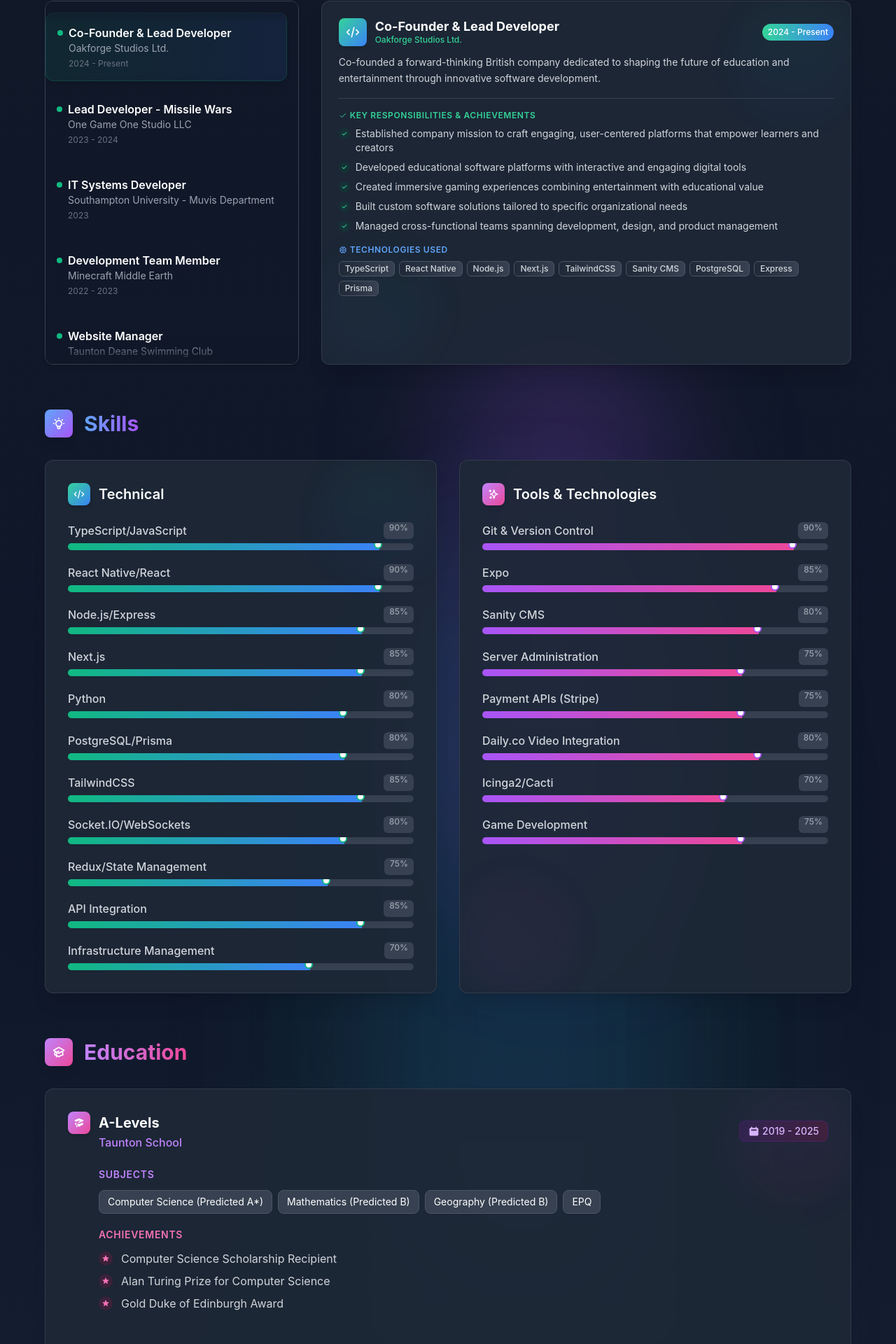
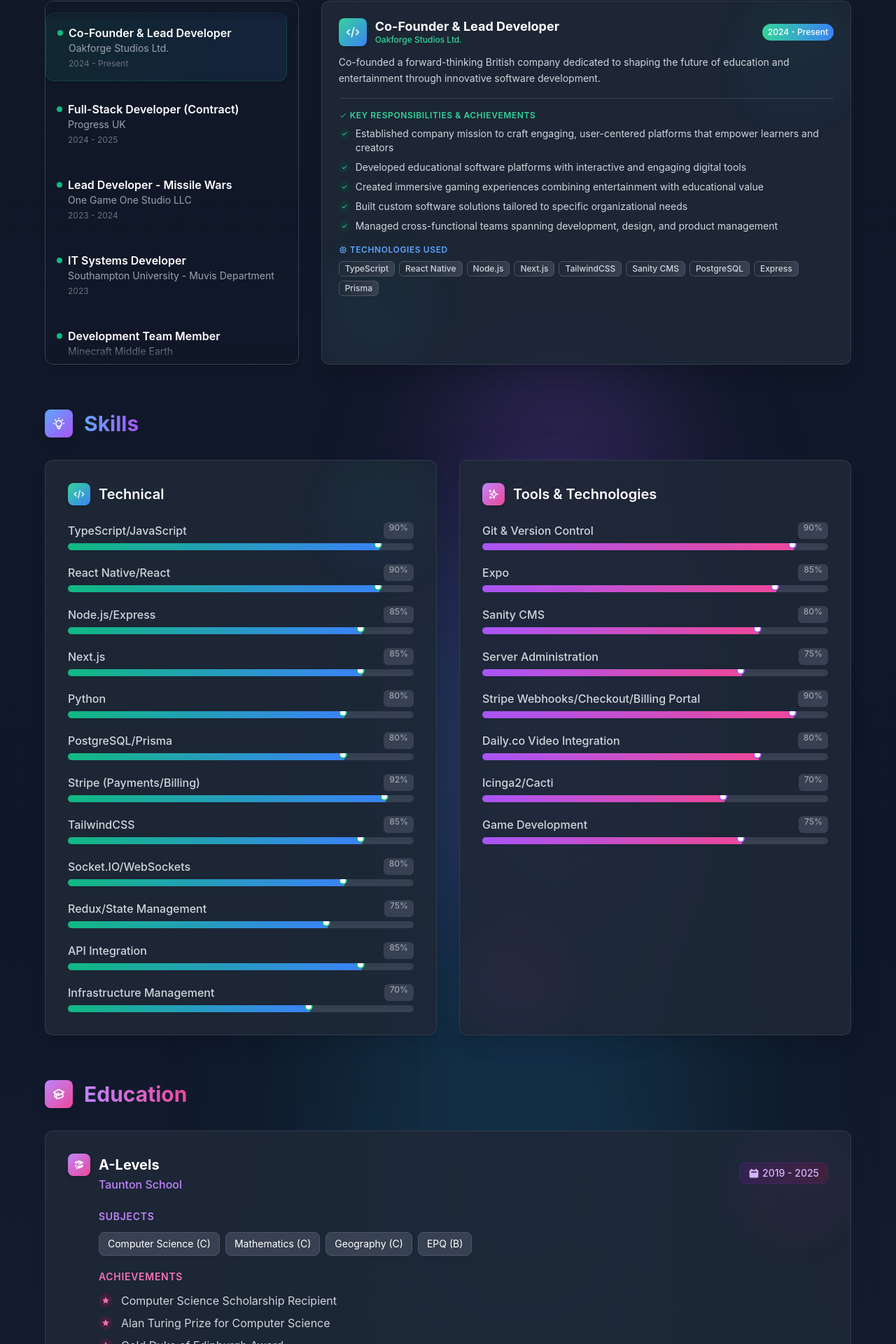
Before and after one commit to longtimeno-c/TristanBio, a Next.js app: page /cv in a window 1280 px wide. Shown: the part 387-2307 px from the top of the page at 70% size. Built offline with nearby package versions, Linux system fonts and the light colour scheme.

Commit message:
updated schema and cards

```diff
--- a/components/ProjectCard.tsx
+++ b/components/ProjectCard.tsx
@@ -6,20 +6,18 @@ type ProjectProps = {
   title: string
   description: string
   link: string
+  detailsLink?: string
   tech: string[]
   mainImage?: any
   source?: 'sanity' | 'github'
 }
 
-export default function ProjectCard({ title, description, link, tech, mainImage, source }: ProjectProps) {
+export default function ProjectCard({ title, description, link, detailsLink, tech, mainImage, source }: ProjectProps) {
   const [isHovered, setIsHovered] = useState(false);
 
   return (
-    <motion.a
-      href={link}
-      target="_blank"
-      rel="noopener noreferrer"
-      className="group relative block rounded-xl overflow-hidden cursor-pointer transform transition-transform"
+    <motion.div
+      className="group relative rounded-xl overflow-hidden cursor-pointer transform transition-transform h-full"
       initial={{ opacity: 0, y: 20 }}
       animate={{ opacity: 1, y: 0 }}
       whileHover={{ y: -5 }}
@@ -31,7 +29,7 @@ export default function ProjectCard({ title, description, link, tech, mainImage,
       <div className="absolute inset-0 rounded-xl p-[1px] bg-gradient-to-r from-indigo-500 via-purple-500 to-pink-500 opacity-70
                     group-hover:opacity-100 transition-opacity duration-300"></div>
 
-      <div className="relative bg-white dark:bg-gray-800 rounded-[10px] h-full">
+      <div className="relative bg-white dark:bg-gray-800 rounded-[10px] h-full flex flex-col">
         {/* Glass-like hover effect */}
         <motion.div
           className="absolute inset-0 bg-gradient-to-r from-indigo-500/10 via-purple-500/10 to-pink-500/10 opacity-0
@@ -69,7 +67,9 @@ export default function ProjectCard({ title, description, link, tech, mainImage,
           </div>
         )}
 
-        <div className="p-6 relative">
+        {/* Details area pinned bottom-left within flexible space */}
+        <div className="p-6 relative flex-1 flex items-end">
+          <div>
           {/* Title with animated underline effect */}
           <div className="relative inline-block mb-3">
             <h2 className="text-xl font-semibold text-gray-800 dark:text-white">{title}</h2>
@@ -99,20 +99,29 @@ export default function ProjectCard({ title, description, link, tech, mainImage,
             ))}
           </div>
           </div>
+        </div>
 
-        {/* Call to action button */}
-        <div className="px-6 pb-4 flex justify-end">
+        {/* Footer CTAs */}
+        <div className="px-6 pb-4 flex items-center justify-between gap-3">
+          {detailsLink && (
+            <a
+              href={detailsLink}
+              className="text-xs text-gray-700 dark:text-gray-300 hover:text-indigo-600 dark:hover:text-indigo-300 font-medium"
+            >
+              Project details
+            </a>
+          )}
+          <a href={link} target="_blank" rel="noopener noreferrer" className="ml-auto">
             <motion.div
               className="text-xs text-indigo-600 dark:text-indigo-400 font-medium flex items-center gap-1"
-            animate={{
-              x: isHovered ? 3 : 0
-            }}
+              animate={{ x: isHovered ? 3 : 0 }}
             >
               View Project
               <svg width="14" height="14" viewBox="0 0 24 24" fill="none" xmlns="http://www.w3.org/2000/svg">
                 <path d="M5 12H19M19 12L12 5M19 12L12 19" stroke="currentColor" strokeWidth="2" strokeLinecap="round" strokeLinejoin="round"/>
               </svg>
             </motion.div>
+          </a>
         </div>
       </div>
 
@@ -121,6 +130,6 @@ export default function ProjectCard({ title, description, link, tech, mainImage,
         className="absolute -inset-1 rounded-xl bg-gradient-to-r from-indigo-500/30 via-purple-500/30 to-pink-500/30 blur opacity-0
                   group-hover:opacity-100 -z-10 transition-opacity duration-300"
       />
-    </motion.a>
+    </motion.div>
   )
 }
--- a/pages/cv.tsx
+++ b/pages/cv.tsx
@@ -52,6 +52,21 @@ export const experiences: Experience[] = [
     },
     {
         id: 2,
+        role: 'Full-Stack Developer (Contract)',
+        company: 'Progress UK',
+        period: '2024 - 2025',
+        description: 'Delivered a full‑stack web platform for Progress UK, covering onboarding, authentication, events, newsroom, subscriptions, policy editing, Discord linking, and admin tools.',
+        highlights: [
+            'Implemented Stripe subscriptions: Checkout sessions, Billing Portal, webhooks, and subscription lifecycle management',
+            'Built Express API with Prisma/PostgreSQL and JWT authentication',
+            'Developed Expo Router (React Native Web) frontend: auth flows, newsroom, events, and GitHub-backed policy editing',
+            'Integrated Resend for transactional email and Discord bot for role linking',
+            'Automated builds and deploys via GitHub Actions to VPS with optional Vercel configs'
+        ],
+        tech: ['TypeScript', 'Expo Router', 'React Native Web', 'Express', 'Prisma', 'PostgreSQL', 'Stripe', 'Resend', 'Discord', 'GitHub App', 'Cloudflare Turnstile']
+    },
+    {
+        id: 3,
         role: 'Lead Developer - Missile Wars',
         company: 'One Game One Studio LLC',
         period: '2023 - 2024',
@@ -119,10 +134,10 @@ export const education: Education[] = [
         school: 'Taunton School',
         period: '2019 - 2025',
         subjects: [
-            'Computer Science (Predicted A*)',
-            'Mathematics (Predicted B)',
-            'Geography (Predicted B)',
-            'EPQ'
+            'Computer Science (C)',
+            'Mathematics (C)',
+            'Geography (C)',
+            'EPQ (B)'
         ],
         achievements: [
             'Computer Science Scholarship Recipient',
@@ -156,6 +171,7 @@ export const skills: Skills = {
         { name: 'Next.js', level: 85 },
         { name: 'Python', level: 80 },
         { name: 'PostgreSQL/Prisma', level: 80 },
+        { name: 'Stripe (Payments/Billing)', level: 92 },
         { name: 'TailwindCSS', level: 85 },
         { name: 'Socket.IO/WebSockets', level: 80 },
         { name: 'Redux/State Management', level: 75 },
@@ -167,7 +183,7 @@ export const skills: Skills = {
         { name: 'Expo', level: 85 },
         { name: 'Sanity CMS', level: 80 },
         { name: 'Server Administration', level: 75 },
-        { name: 'Payment APIs (Stripe)', level: 75 },
+        { name: 'Stripe Webhooks/Checkout/Billing Portal', level: 90 },
         { name: 'Daily.co Video Integration', level: 80 },
         { name: 'Icinga2/Cacti', level: 70 },
         { name: 'Game Development', level: 75 }
--- a/pages/projects.tsx
+++ b/pages/projects.tsx
@@ -8,6 +8,7 @@ type Project = {
   title: string
   description: string
   link: string
+  detailsLink?: string
   tech: string[]
   mainImage?: any
   source?: 'sanity' | 'github'
@@ -25,6 +26,7 @@ export default function Projects() {
           title,
           description,
           link,
+          detailsLink,
           tech,
           mainImage
         }`
--- a/src/sanity/schemaTypes/project.ts
+++ b/src/sanity/schemaTypes/project.ts
@@ -19,6 +19,12 @@ export default {
       type: 'url',
     },
     {
+      name: 'detailsLink',
+      title: 'Project Details Link (optional)',
+      type: 'url',
+      description: 'Optional internal or external URL for a detailed project page',
+    },
+    {
       name: 'tech',
       title: 'Technologies',
       type: 'array',
```
Lines whose indentation alone changed are shown as unchanged.
